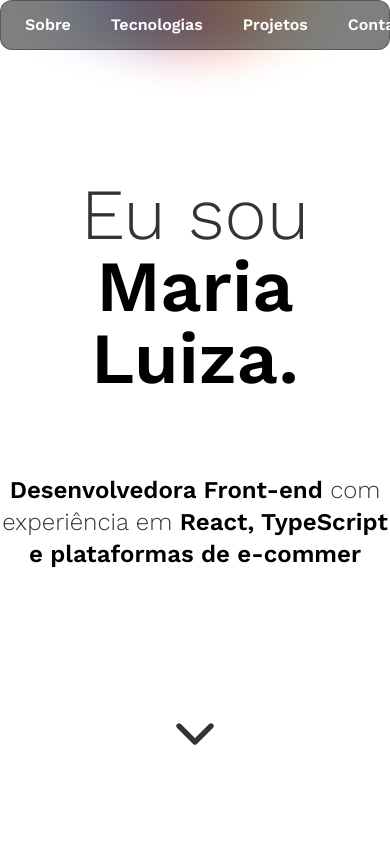
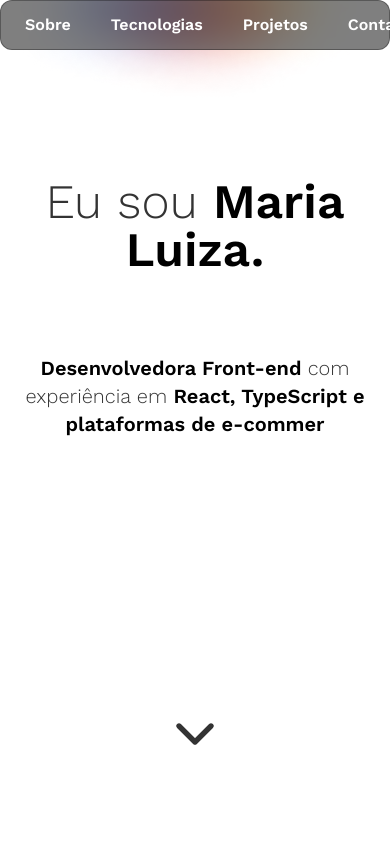
Before and after one commit to maria-luiza-rodrigues-ti/apresentacao-pessoal-frontend, a React (Vite) app: page / in a window 390 px wide. Shown: the top 844 px of the page. Built offline with nearby package versions, Linux system fonts and the light colour scheme.

Commit message:
style: adding mobile style to about-section

```diff
--- a/src/page/home/components/about-section.tsx
+++ b/src/page/home/components/about-section.tsx
@@ -15,9 +15,9 @@ export function AboutSection() {
   }
 
   return (
-    <section className="mt-32 mb-16 max-w-5xl mx-auto z-20 relative h-[calc(100vh-16rem)] flex flex-col justify-between">
+    <section className="mt-32 mb-16 px-4 md:px-0 max-w-5xl mx-auto z-20 relative h-[calc(100vh-16rem)] flex flex-col justify-between">
       <div>
-        <h1 className="text-7xl text-center font-light">
+        <h1 className="text-5xl md:text-7xl text-center font-light">
           <ReactTyped strings={["Eu sou "]} typeSpeed={40} showCursor={false} />{" "}
           <strong className="font-semibold text-black dark:text-white">
             <ReactTyped
@@ -28,7 +28,7 @@ export function AboutSection() {
             />
           </strong>
         </h1>
-        <p className="mt-20 max-w-5xl mx-auto text-2xl dark:text-neutral-2 text-center font-light">
+        <p className="mt-20 max-w-5xl mx-auto text-xl md:text-2xl dark:text-neutral-2 text-center font-light">
           <strong className="font-semibold text-black dark:text-white">
             <ReactTyped
               strings={["Desenvolvedora Front-end"]}
```
